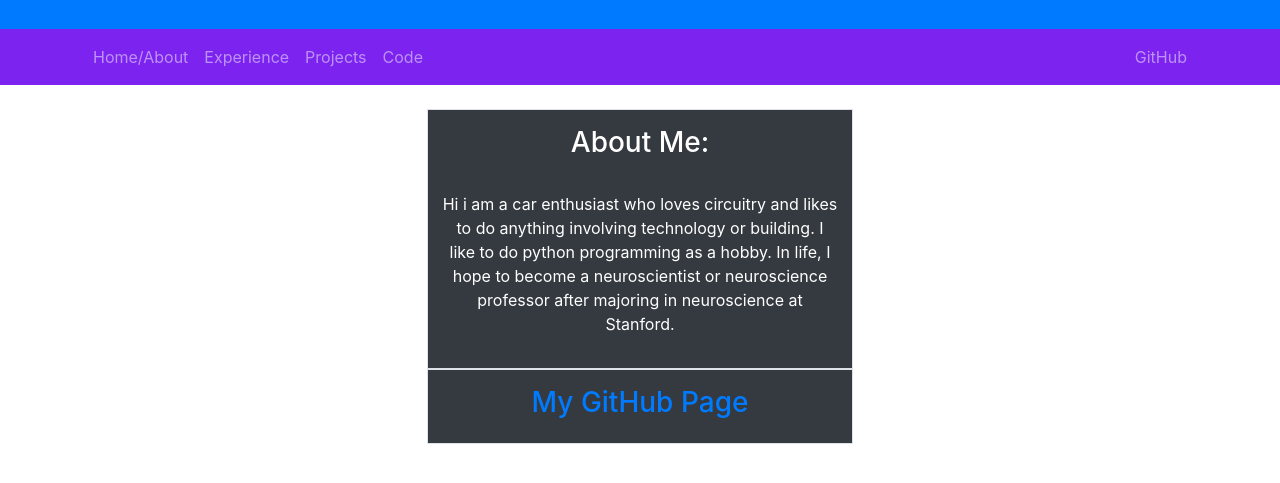
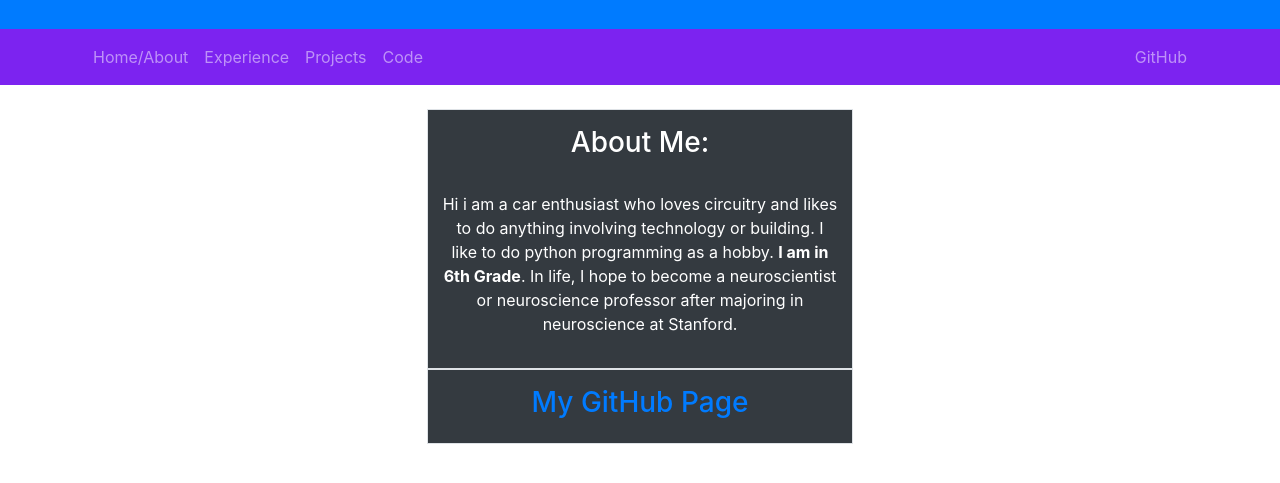
Before and after one commit to BouncyBird/BouncyBird.github.io, a plain HTML site: page index.html in a window 1280 px wide. Shown: the part 99-582 px from the top of the page. Drawn offline with nearby package versions, Linux system fonts and the light colour scheme; a script that the page names is missing.

Commit message:
Added "I am in 6th Grade"

```diff
--- a/index.html
+++ b/index.html
@@ -61,7 +61,8 @@
         <p>
             Hi i am a car enthusiast who loves circuitry and likes to do anything involving technology or building. I
             like to do
-            python programming as a hobby. In life, I hope to become a neuroscientist or neuroscience professor after
+            python programming as a hobby. <b>I am in 6th Grade</b>. In life, I hope to become a neuroscientist or
+            neuroscience professor after
             majoring in
             neuroscience at Stanford.
         </p>
```
